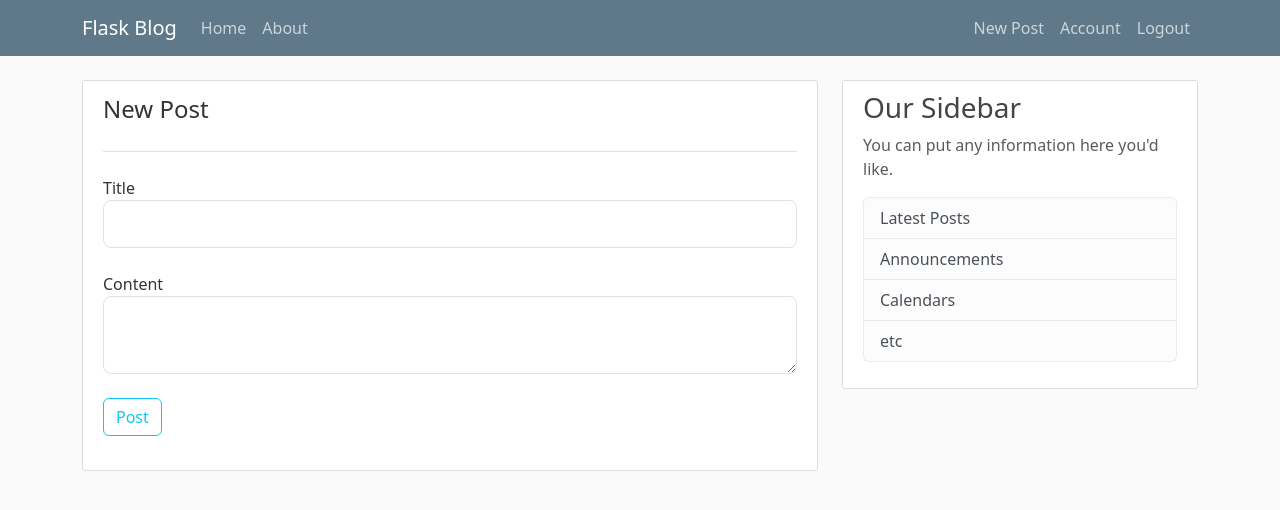
After one commit to mihaipaulx/flask_blog, a Flask app: page /post/new in a window 1280 px wide. The commit adds this page. Shown: the top 510 px of the page. Run offline with Flask 3, Linux system fonts and the light colour scheme; a user stored in the database is signed in; some libraries are stand-ins or nearby versions.

Commit message:
CRUD for posts

```diff
--- a/flaskblog/forms.py
+++ b/flaskblog/forms.py
@@ -1,7 +1,7 @@
 from flask_wtf import FlaskForm
 from flask_wtf.file import FileField, FileAllowed
 from flask_login import current_user
-from wtforms import StringField, PasswordField, SubmitField, BooleanField, ValidationError
+from wtforms import StringField, PasswordField, SubmitField, BooleanField, TextAreaField, ValidationError
 from wtforms.validators import DataRequired, Length, Email, EqualTo
 from flaskblog.models import User
 
@@ -54,3 +54,9 @@ class UpdateAccountForm(FlaskForm):
 
       if user:
         raise ValidationError("That email is taken. Please choose a different one.")
+
+class PostForm(FlaskForm):
+  title = StringField("Title", validators=[DataRequired()])
+  content = TextAreaField("Content", validators=[DataRequired()])
+
+  submit = SubmitField("Post")
--- a/flaskblog/routes.py
+++ b/flaskblog/routes.py
@@ -1,31 +1,17 @@
 import secrets
 import os
 from PIL import Image
-from flask import render_template, url_for, flash, redirect, request
+from flask import render_template, url_for, flash, redirect, request, abort
 from flaskblog import app, db, bcrypt
-from flaskblog.forms import RegistrationForm, LoginForm, UpdateAccountForm
+from flaskblog.forms import RegistrationForm, LoginForm, UpdateAccountForm, PostForm
 from flaskblog.models import User, Post
 from flask_login import login_user, current_user, logout_user, login_required
 
 
-posts = [
-    {
-        "title": "Blog post 1",
-        "author": "Mihai",
-        "content": "This is the first blog post",
-        "date_posted": "March 16, 2024"
-    },
-    {
-        "title": "Blog post 2",
-        "author": "Bob",
-        "content": "This is the second blog post",
-        "date_posted": "March 15, 2024"
-    },
-]
-
 @app.route("/")
 @app.route("/home")
 def home():
+    posts = Post.query.all()
     return render_template("home.html", posts=posts)
 
 @app.route("/about")
@@ -101,3 +87,50 @@ def account():
         form.email.data = current_user.email
     image_file = url_for("static", filename=f"profile_pics/{current_user.image_file}")
     return render_template("account.html", title="Account", image_file=image_file, form=form)
+
+@app.route("/post/new", methods=["GET", "POST"])
+@login_required
+def new_post():
+    form = PostForm()
+    if form.validate_on_submit():
+        post = Post(title=form.title.data, content=form.content.data, author=current_user)
+        db.session.add(post)
+        db.session.commit()
+
+        flash("Your post has been created!", "success")
+        return redirect(url_for("home"))
+    return render_template("create_post.html", title="New Post", form=form, legend="New Post")
+
+@app.route("/post/<int:post_id>")
+def post(post_id):
+    post = Post.query.get_or_404(post_id)
+    return render_template("post.html", title=post.title, post=post)
+
+@app.route("/post/<int:post_id>/update", methods=["GET", "POST"])
+@login_required
+def update_post(post_id):
+    post = Post.query.get_or_404(post_id)
+    if post.author != current_user:
+        abort(403)
+    form = PostForm()
+    if form.validate_on_submit():
+        post.title = form.title.data
+        post.content = form.content.data
+        db.session.commit()
+        flash("Your post has been updated!", "success")
+        return redirect(url_for("post", post_id=post.id))
+    elif request.method == "GET":
+        form.title.data = post.title
+        form.content.data = post.content
+    return render_template("create_post.html", title="Update Post", form=form, legend="Update Post")
+
+@app.route("/post/<int:post_id>/delete", methods=["POST"])
+@login_required
+def delete_post(post_id):
+    post = Post.query.get_or_404(post_id)
+    if post.author != current_user:
+        abort(403)
+    db.session.delete(post)
+    db.session.commit()
+    flash("Your post has been deleted!", "success")
+    return redirect(url_for("home"))
--- a/flaskblog/static/main.css
+++ b/flaskblog/static/main.css
@@ -46,8 +46,8 @@ a.article-title:hover {
 }
 
 .article-img {
-  height: 65px;
-  width: 65px;
+  height: 80px;
+  width: 80px;
   margin-right: 16px;
 }
 
--- /dev/null
+++ b/flaskblog/templates/create_post.html
@@ -0,0 +1,42 @@
+{% extends "layout.html" %}
+{% block content %}
+  <div class="content-section">
+    <form method="POST" action="" novalidate>
+      {{ form.hidden_tag() }}
+      <fieldset class="form-group">
+        <legend class="border-bottom mb-4 pb-4">{{ legend }}</legend>
+        <div class="form-group mb-4">
+          {{ form.title.label(class="form-control-label") }}
+
+          {% if form.title.errors %}
+            {{ form.title(class="form-control form-control-lg is-invalid") }}
+            <div class="invalid-feedback">
+              {% for error in form.title.errors %}
+                <span>{{ error }}</span>
+              {% endfor %}
+            </div>
+          {% else %}
+            {{ form.title(class="form-control form-control-lg") }}
+          {% endif %}
+        </div>
+        <div class="form-group mb-4">
+          {{ form.content.label(class="form-control-label") }}
+
+          {% if form.content.errors %}
+            {{ form.content(class="form-control form-control-lg is-invalid") }}
+            <div class="invalid-feedback">
+              {% for error in form.content.errors %}
+                <span>{{ error }}</span>
+              {% endfor %}
+            </div>
+          {% else %}
+            {{ form.content(class="form-control form-control-lg") }}
+          {% endif %}
+        </div>
+      </fieldset>
+      <div class="form-group mb-4">
+        {{ form.submit(class="btn btn-outline-info") }}
+      </div>
+    </form>
+  </div>
+{% endblock content %}
--- a/flaskblog/templates/layout.html
+++ b/flaskblog/templates/layout.html
@@ -27,6 +27,7 @@
             <!-- Navbar Right Side -->
             <div class="navbar-nav">
               {% if current_user.is_authenticated %}
+                <a class="nav-item nav-link" href="{{ url_for('new_post') }}">New Post</a>
                 <a class="nav-item nav-link" href="{{ url_for('account') }}">Account</a>
                 <a class="nav-item nav-link" href="{{ url_for('logout') }}">Logout</a>
               {% else %}
```
Also changed, not shown: flaskblog/templates/home.html (+6 -5 lines), flaskblog/templates/post.html (added, +37 -0 lines), flaskblog/static/profile_pics/0b9b0dc854cb7f21.png (added), flaskblog/static/profile_pics/9f30974c053a8f09.jpg (added), flaskblog/static/profile_pics/bc5779c1537e2de0.jpg (added), instance/site.db.
